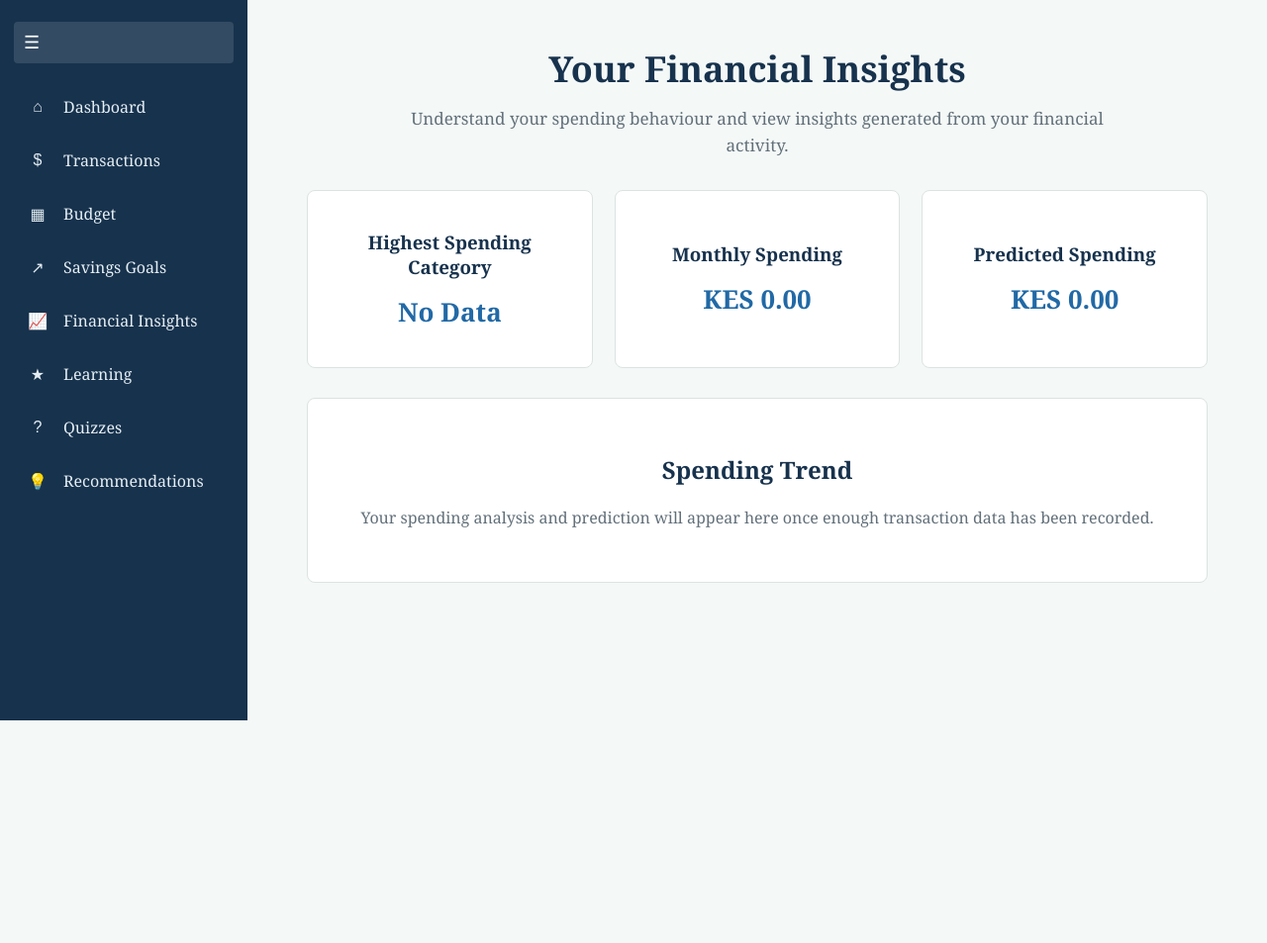
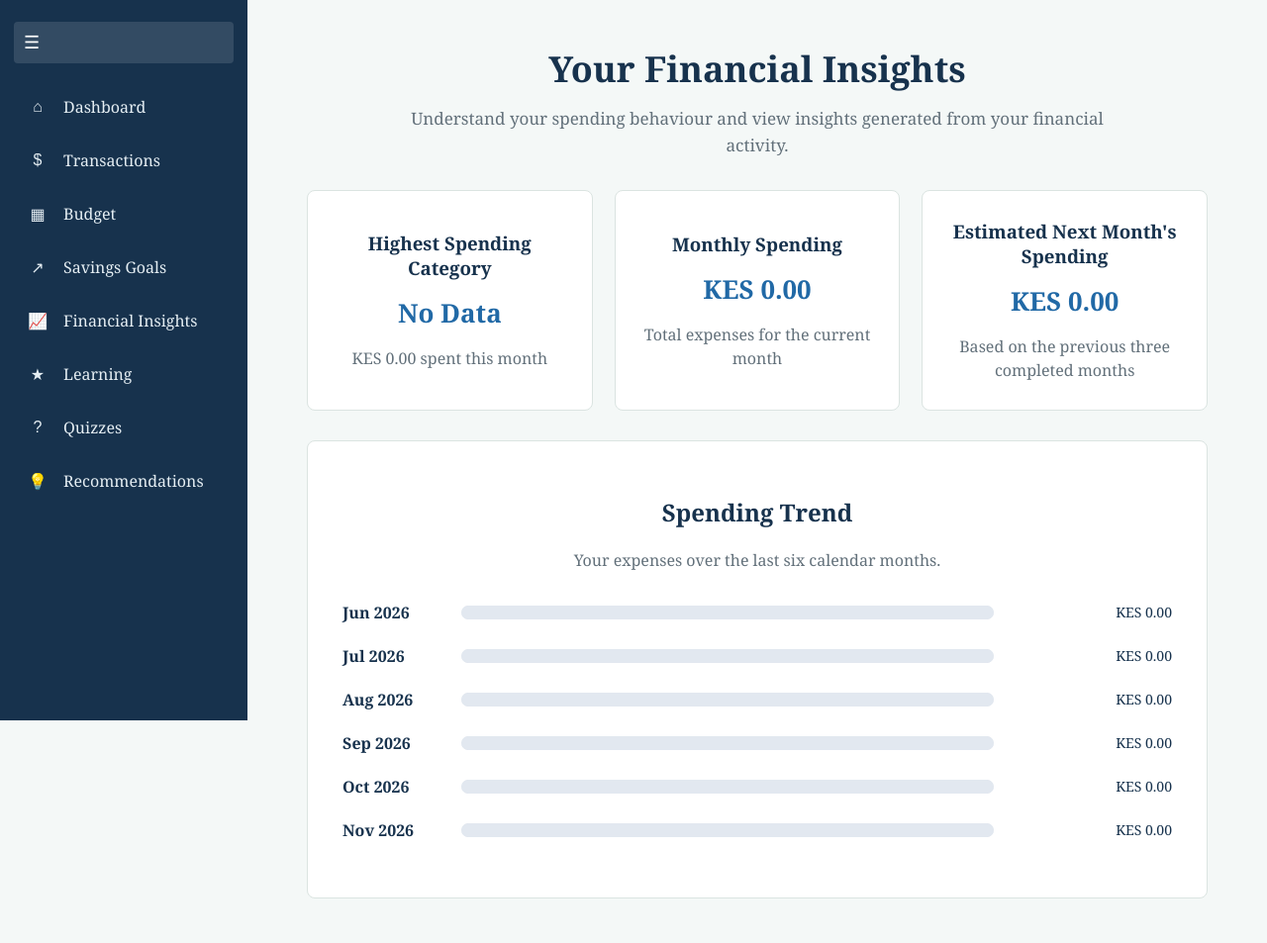
Before and after one commit to mbotejoy/FinanceTrackingLearning_Project, a Django app: page /financial-insights/ in a window 1280 px wide. Shown: the part 72-1025 px from the top of the page at 99% size. Before the commit the page ends 800 px from the top, so only its background shows below. Run offline with Django 5.2, Linux system fonts and the light colour scheme; the visitor is signed in with stand-in values (Sample User, id 1); data that the repository does not hold is empty; parts of the project's set-up code (start-up, migrations or seed data) failed here and were passed over.

Commit message:
Completed the Financiall Insights Page

```diff
--- a/personal_finance_system/personal_finance_system/views.py
+++ b/personal_finance_system/personal_finance_system/views.py
@@ -15,6 +15,7 @@ from learning.models import LearningContent
 from learning.forms import LearningContentForm
 from django.utils import timezone
 from .classification_service import classify_student_spending
+from datetime import date
 
 
 # Display the public landing page.
@@ -680,12 +681,121 @@ def delete_savings_goal(request, goal_id):
 
     return redirect("savings_goals")
 
-
-
-# Display financial insights.
+# Display financial insights for the logged-in user.
 @login_required
 def financial_insights(request):
-    return render(request, "financial_insights.html")
+    today = timezone.localdate()
+
+    # Get this month's transactions for the logged-in user.
+    monthly_transactions = Transaction.objects.filter(
+        user=request.user,
+        date__year=today.year,
+        date__month=today.month
+    )
+
+    # Calculate monthly income and expenses.
+    monthly_income = (
+        monthly_transactions
+        .filter(type="income")
+        .aggregate(total=Sum("amount"))["total"] or 0
+    )
+
+    monthly_spending = (
+        monthly_transactions
+        .filter(type="expense")
+        .aggregate(total=Sum("amount"))["total"] or 0
+    )
+
+    # Find the category with the highest spending this month.
+    highest_category = (
+        monthly_transactions
+        .filter(type="expense", category__isnull=False)
+        .values("category__name")
+        .annotate(total=Sum("amount"))
+        .order_by("-total")
+        .first()
+    )
+
+    highest_spending_category = (
+        highest_category["category__name"]
+        if highest_category
+        else "No Data"
+    )
+
+    highest_category_amount = (
+        highest_category["total"]
+        if highest_category
+        else 0
+    )
+
+    # Prepare spending totals for the last six calendar months.
+    spending_trend = []
+
+    for offset in range(5, -1, -1):
+        month_index = today.year * 12 + (today.month - 1) - offset
+        year = month_index // 12
+        month = month_index % 12 + 1
+
+        month_spending = (
+            Transaction.objects.filter(
+                user=request.user,
+                type="expense",
+                date__year=year,
+                date__month=month
+            )
+            .aggregate(total=Sum("amount"))["total"] or 0
+        )
+
+        spending_trend.append({
+            "label": date(year, month, 1).strftime("%b %Y"),
+            "total": month_spending,
+        })
+
+    # Estimate next month's spending using the average of
+    # the previous three completed calendar months.
+    previous_months = []
+
+    for offset in range(1, 4):
+        month_index = today.year * 12 + (today.month - 1) - offset
+        year = month_index // 12
+        month = month_index % 12 + 1
+
+        previous_spending = (
+            Transaction.objects.filter(
+                user=request.user,
+                type="expense",
+                date__year=year,
+                date__month=month
+            )
+            .aggregate(total=Sum("amount"))["total"] or 0
+        )
+
+        previous_months.append(previous_spending)
+
+    predicted_spending = sum(previous_months) / 3
+
+    # Find the largest monthly value to scale the trend bars.
+    max_trend_spending = max(
+        (item["total"] for item in spending_trend),
+        default=0
+    )
+
+    context = {
+        "monthly_income": monthly_income,
+        "monthly_spending": monthly_spending,
+        "highest_spending_category": highest_spending_category,
+        "highest_category_amount": highest_category_amount,
+        "predicted_spending": predicted_spending,
+        "spending_trend": spending_trend,
+        "max_trend_spending": max(max_trend_spending, 1),
+    }
+
+    return render(
+        request,
+        "financial_insights.html",
+        context
+    )
+
 
 
 # Display the financial learning page.
--- a/personal_finance_system/static/css/insights.css
+++ b/personal_finance_system/static/css/insights.css
@@ -64,6 +64,99 @@
     line-height: 1.6;
 }
 
+/* Spending trend */
+
+.spending-trend {
+    width: 100%;
+    margin-top: 28px;
+    text-align: left;
+}
+
+.trend-item {
+    display: grid;
+    grid-template-columns: 100px minmax(100px, 1fr) 160px;
+    align-items: center;
+    gap: 20px;
+    width: 100%;
+    margin-bottom: 22px;
+}
+
+.trend-label {
+    color: var(--navy);
+    font-weight: 600;
+    white-space: nowrap;
+}
+
+
+.trend-track {
+    width: 100%;
+    height: 14px;
+    background: #e2e8f0;
+    border-radius: 10px;
+    overflow: hidden;
+}
+
+.trend-progress {
+    display: block;
+    width: 100%;
+    height: 14px;
+    border: none;
+    border-radius: 10px;
+    appearance: none;
+    -webkit-appearance: none;
+    background: transparent;
+}
+
+.trend-progress::-webkit-progress-bar {
+    background: #e2e8f0;
+    border-radius: 10px;
+}
+
+.trend-progress::-webkit-progress-value {
+    background: var(--blue);
+    border-radius: 10px;
+}
+
+.trend-progress::-moz-progress-bar {
+    background: var(--blue);
+    border-radius: 10px;
+}
+
+
+.trend-bar {
+    height: 100%;
+    background: var(--blue);
+    border-radius: 10px;
+    transition: width 0.3s ease;
+}
+
+.trend-amount {
+    color: var(--navy);
+    font-size: 14px;
+    text-align: right;
+    white-space: nowrap;
+}
+
+.insight-card p {
+    color: var(--muted);
+    line-height: 1.5;
+    margin-bottom: 0;
+}
+
+/* Responsive design for small screens */
+@media (max-width: 600px) {
+    .trend-item {
+        grid-template-columns: 75px minmax(50px, 1fr);
+        gap: 10px;
+    }
+
+    .trend-amount {
+        grid-column: 2;
+        text-align: left;
+    }
+}
+
+
 @media (max-width: 900px) {
     .insights-grid {
         grid-template-columns: 1fr;
--- a/personal_finance_system/templates/financial_insights.html
+++ b/personal_finance_system/templates/financial_insights.html
@@ -8,44 +8,48 @@
 {% endblock %}
 
 {% block content %}
-<!-- page where the predictive analysis will be displayed -->
+
 <div class="page-container">
 
     <div class="page-header">
-
         <h1>Your Financial Insights</h1>
-
         <p>
             Understand your spending behaviour and view
             insights generated from your financial activity.
         </p>
-
     </div>
 
     <div class="insights-grid">
 
         <article class="insight-card">
-
             <h3>Highest Spending Category</h3>
 
-            <strong>No Data</strong>
+            <strong>{{ highest_spending_category }}</strong>
 
+            <p>
+                KES {{ highest_category_amount|floatformat:2 }}
+                spent this month
+            </p>
         </article>
 
         <article class="insight-card">
-
             <h3>Monthly Spending</h3>
 
-            <strong>KES 0.00</strong>
+            <strong>
+                KES {{ monthly_spending|floatformat:2 }}
+            </strong>
 
+            <p>Total expenses for the current month</p>
         </article>
 
         <article class="insight-card">
+            <h3>Estimated Next Month's Spending</h3>
 
-            <h3>Predicted Spending</h3>
+            <strong>
+                KES {{ predicted_spending|floatformat:2 }}
+            </strong>
 
-            <strong>KES 0.00</strong>
-
+            <p>Based on the previous three completed months</p>
         </article>
 
     </div>
@@ -55,10 +59,36 @@
         <h2>Spending Trend</h2>
 
         <p>
-            Your spending analysis and prediction will
-            appear here once enough transaction data
-            has been recorded.
+            Your expenses over the last six calendar months.
         </p>
+
+        <div class="spending-trend">
+
+            {% for item in spending_trend %}
+
+            <div class="trend-item">
+
+                <div class="trend-label">
+                    {{ item.label }}
+                </div>
+
+                <div class="trend-track">
+                    <progress
+                        class="trend-progress"
+                        value="{{ item.total }}"
+                        max="{{ max_trend_spending }}">
+                    </progress>
+                </div>
+
+                <div class="trend-amount">
+                    KES {{ item.total|floatformat:2 }}
+                </div>
+
+            </div>
+
+            {% endfor %}
+
+        </div>
 
     </section>
 
```
